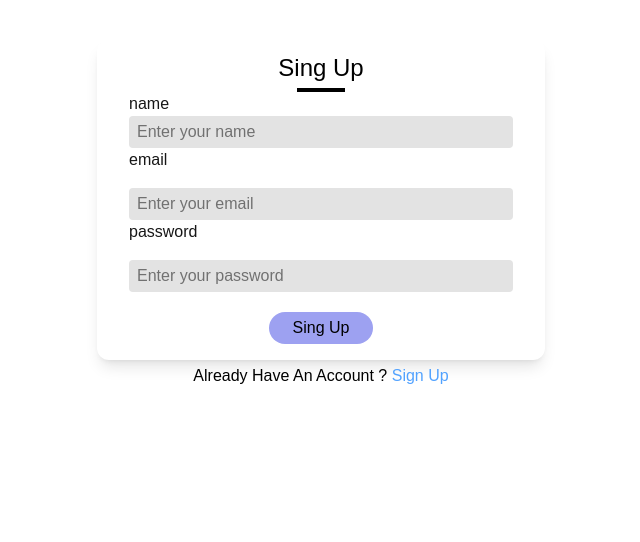
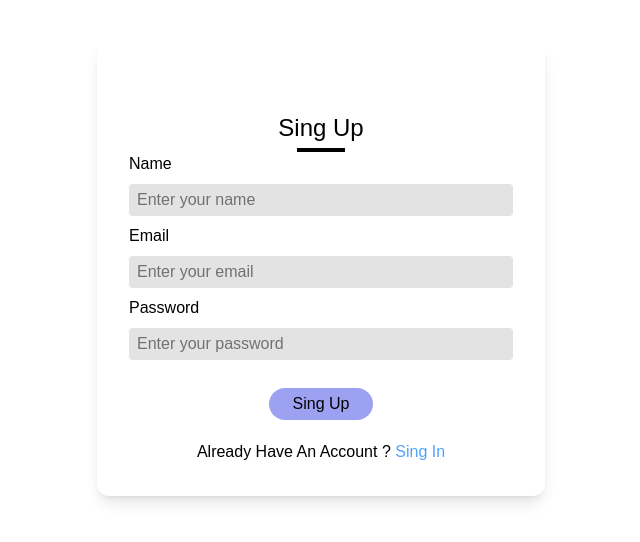
Before and after one commit to joysof/blog_web_frontend, a Next.js app: page /register in a window 1280 px wide. Shown: the top 542 px of the page, without its empty margins (319-959 px from the left). Built offline with nearby package versions, Linux system fonts and the light colour scheme.

Commit message:
registertion complated

```diff
--- a/src/app/register/page.js
+++ b/src/app/register/page.js
@@ -34,7 +34,7 @@ const RegisterPage = () => {
     }
   }
   return (
-    <div className="h-80 mt-10  flex justify-center  px-4">
+    <div className=" mt-10  flex justify-center  px-4">
       <div className="w-full max-w-md bg-white rounded-xl flex  flex-col items-center justify-center shadow-lg p-8">
         <h2 className=" capitalize text-2xl text-black mt-10">sing up</h2>
         <hr className="text-2xl w-12 border-2 mt-1 text-black" />
@@ -42,12 +42,12 @@ const RegisterPage = () => {
           {/* name  */}
 
           <div>
-            <label >name</label>
+            <label className='text-black capitalize' >name</label>
             <input
               type="text"
               placeholder="Enter your name"
               value={firstName}
-              className="bg-[#E3E3E3] text-black py-1 px-2 rounded w-full  border-none outline-none"
+              className="bg-[#E3E3E3] text-black py-1 px-2 rounded w-full  border-none outline-none my-2"
               onChange={(e) => setFirstName(e.target.value)}
               required
             />
@@ -56,12 +56,12 @@ const RegisterPage = () => {
           {/* email  */}
 
           <div>
-            <label>email</label>
+            <label className='text-black capitalize'>email</label>
             <input
               type="email"
               placeholder="Enter your email"
               value={email}
-              className="bg-[#E3E3E3] text-black py-1 px-2 rounded w-full mt-4 border-none outline-none"
+              className="bg-[#E3E3E3] text-black py-1 px-2 rounded w-full my-2 border-none outline-none"
               onChange={(e) => setEmail(e.target.value)}
               required
             />
@@ -70,12 +70,12 @@ const RegisterPage = () => {
           {/* password  */}
 
           <div>
-            <label>password</label>
+            <label className='text-black capitalize'>password</label>
             <input
               type="password"
               placeholder="Enter your password"
               value={password}
-              className="bg-[#E3E3E3] text-black py-1 px-2 rounded w-full mt-4 border-none outline-none"
+              className="bg-[#E3E3E3] text-black py-1 px-2 rounded w-full my-2 border-none outline-none"
               onChange={(e) => setPassword(e.target.value)}
               required
             />
@@ -92,7 +92,7 @@ const RegisterPage = () => {
         <h3 className="text-black capitalize mt-5">
           already have an account ?{' '}
           <Link href={'/login'} className="text-blue-400 cursor-pointer">
-            Sign Up
+          sing in
           </Link>{' '}
         </h3>
       </div>
--- a/src/redux/services/authApi.js
+++ b/src/redux/services/authApi.js
@@ -3,7 +3,7 @@ import { createApi, fetchBaseQuery } from '@reduxjs/toolkit/query/react'
 export const authApi = createApi({
   reducerPath: 'authApi',
   baseQuery: fetchBaseQuery({
-    baseUrl: 'http://10.163.123.14:3000/api/v1',
+    baseUrl: 'http://10.120.79.14:3000/api/v1',
 
     prepareHeaders: (headers) => {
       if (typeof window !== "undefined") {
```
